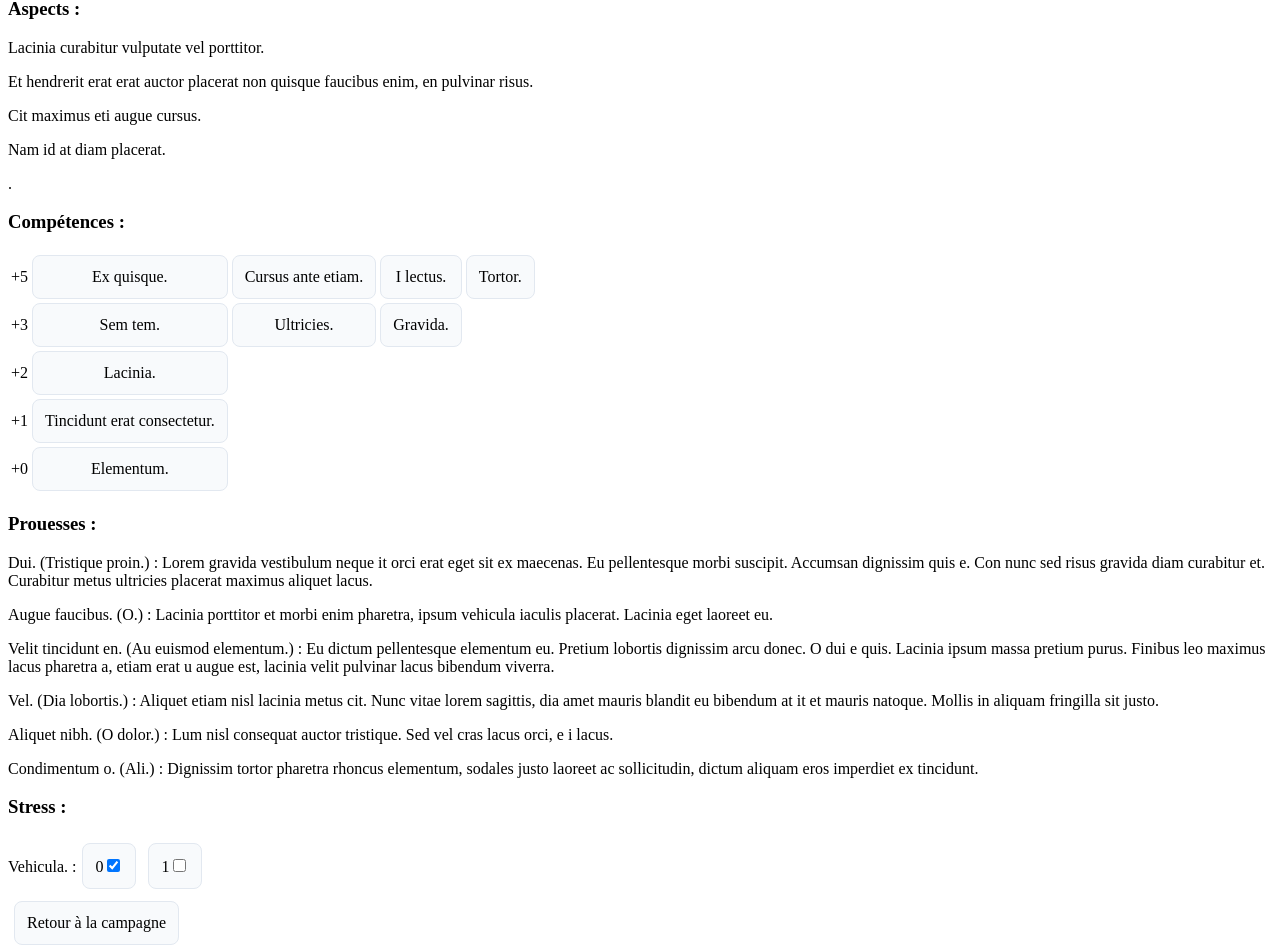
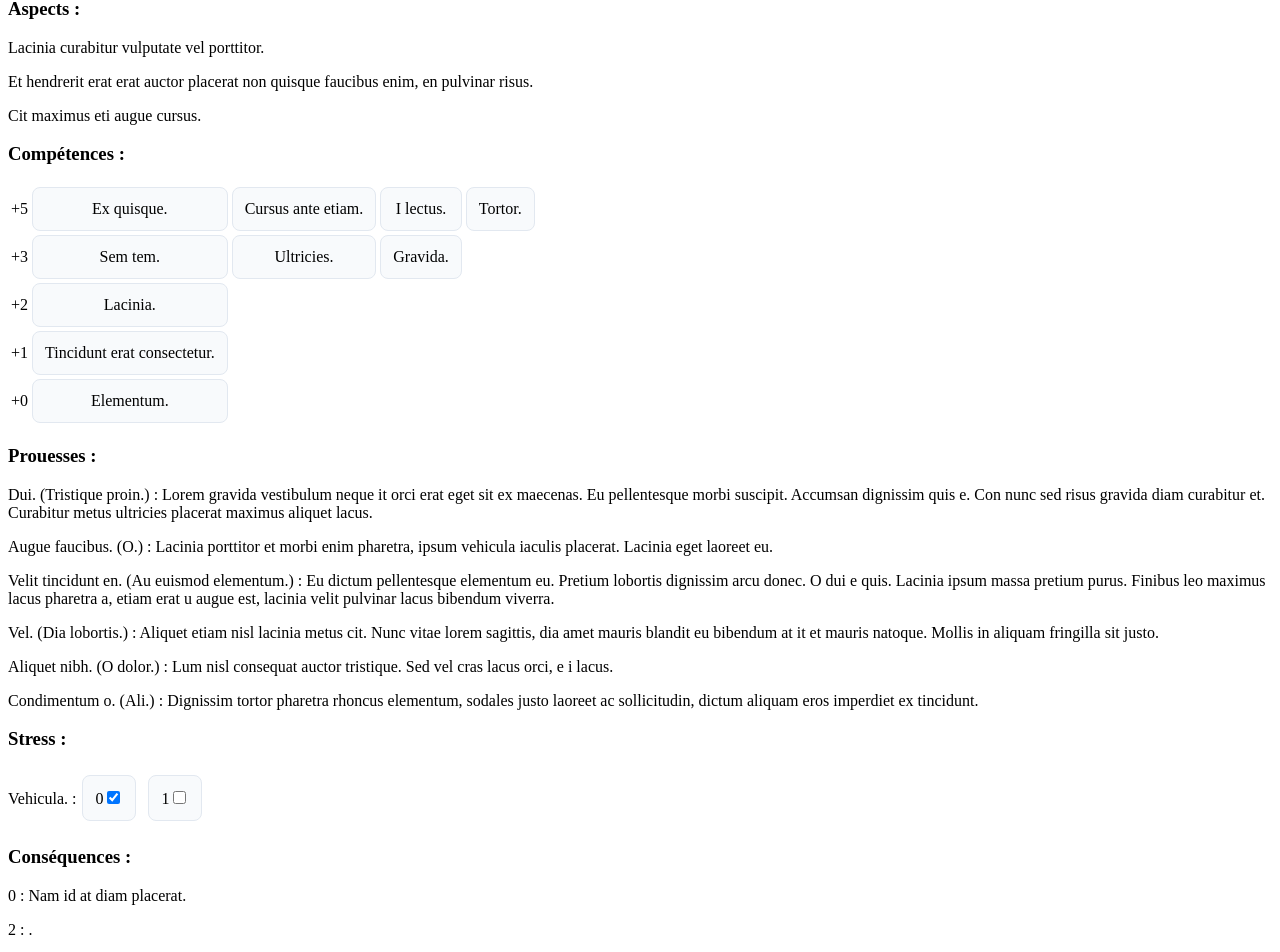
Before and after one commit to UTT-GL03/vetoto, a React (Vite) app in the folder frontend/: page /sheet/1 in a window 1280 px wide. Shown: the part 218-1170 px from the top of the page. Built offline with nearby package versions, Linux system fonts and the light colour scheme.

Commit message:
feat : added consequence display

```diff
--- a/frontend/src/components/Sheet.jsx
+++ b/frontend/src/components/Sheet.jsx
@@ -5,11 +5,16 @@ function Sheet() {
     const {sheetId} = useParams();
     const sheet = data.sheets.find(x => x.id === sheetId);
     const skills = [];
+    const aspects = [];
+    const consequences = [];
     sheet.skills.map(skill =>{
         if(!skills[skill.modifier]){
             skills[skill.modifier] = [];
         }
         skills[skill.modifier].push({name: skill.name, description: skill.description})
+    });
+    sheet.aspects.map(value => {
+        !value.consequence_slot && value.consequence_slot!==0 ? aspects.push(value) : consequences.push(value);
     });
 
     return (<>
@@ -19,7 +24,11 @@ function Sheet() {
             <span className='sheet-box'>Points de Destin : {sheet.fate_points}</span>
         </div>
         <h3>Aspects :</h3>
-        <div>{sheet.aspects.map(aspect => (<p key={aspect.name}>{aspect.name}</p>))}</div>
+        <div>
+            {aspects.map(aspect => (
+                <p key={aspect.name}>{aspect.name}</p>
+            ))}
+        </div>
 
         <h3>Compétences :</h3>
         <table >
@@ -56,6 +65,12 @@ function Sheet() {
                     ))}
             </div>
         ))}</div>
+        <h3>Conséquences :</h3>
+        <div>
+            {consequences.map(consequence => (
+                <p key={consequence.name}>{consequence.consequence_slot} : {consequence.name}</p>
+            ))}
+        </div>
         <span className='sheet-box' onClick={() => window.location.href = `/campaign`}>Retour à la campagne</span>
 
     </>)
```
